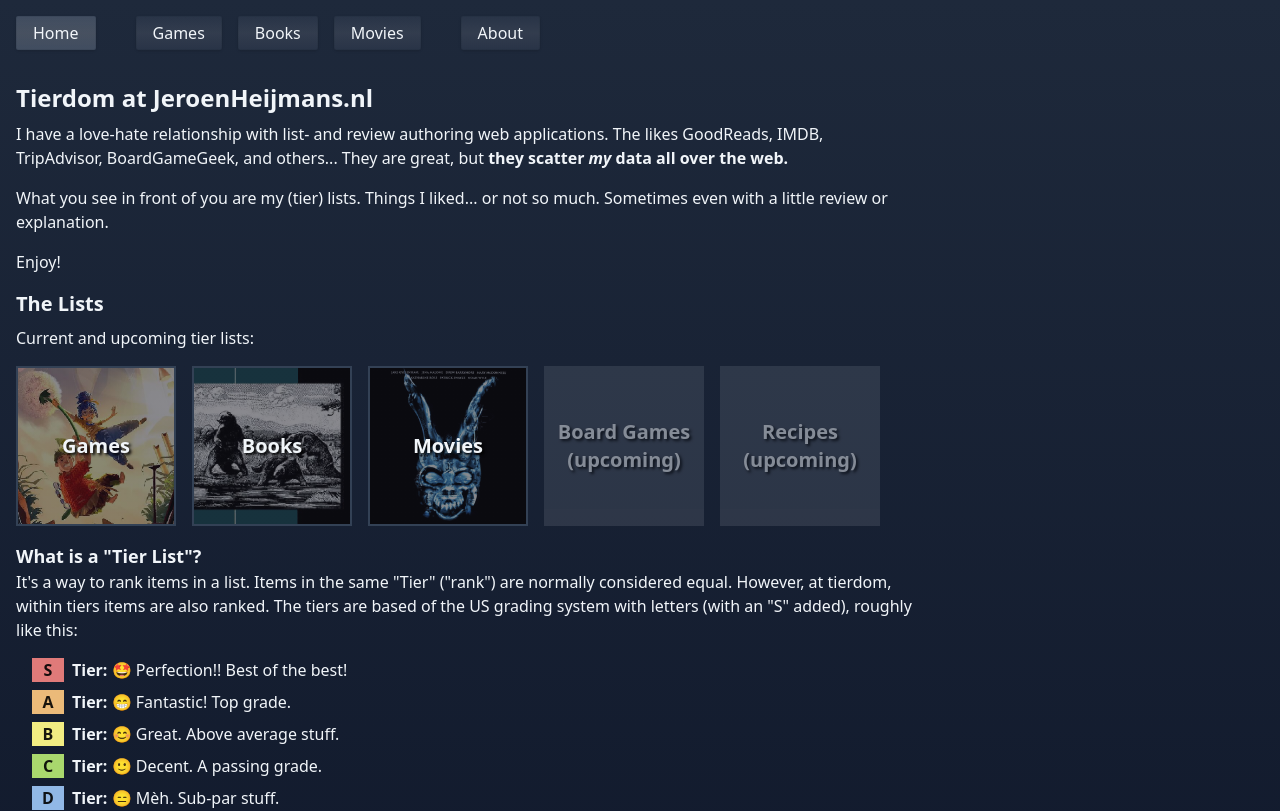
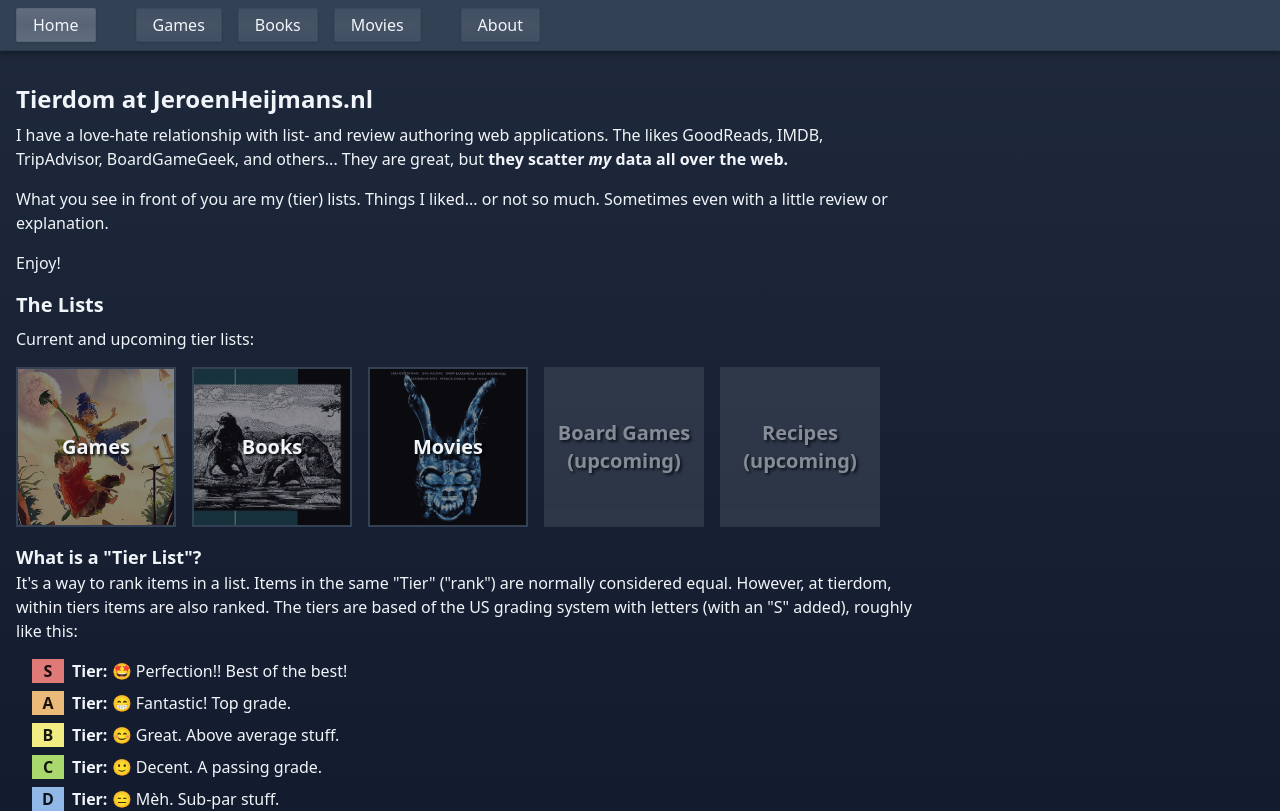
Before and after one commit to jeroenheijmans/tierdom, a SvelteKit app: page / in a window 1280 px wide. Shown: the top 811 px of the page. Built offline with nearby package versions, Linux system fonts and the light colour scheme.

Commit message:
Improve nav bar

```diff
--- a/src/app.html
+++ b/src/app.html
@@ -23,7 +23,7 @@
     <title>Tierdom JeroenHeijmans.nl</title>
     %sveltekit.head%
   </head>
-  <body data-sveltekit-preload-data="hover">
+  <body data-sveltekit-preload-data="hover" class="overflow-y-scroll">
     <div style="display: contents">%sveltekit.body%</div>
   </body>
 </html>
--- a/src/lib/components/NavItem.svelte
+++ b/src/lib/components/NavItem.svelte
@@ -4,8 +4,8 @@
 
   $: bg =
     $page.url.pathname == href
-      ? 'bg-gradient-to-b from-slate-400/30 via-slate-100/20 to-slate-400/30'
-      : 'bg-gradient-to-b from-slate-400/10 via-slate-100/10 to-slate-400/10';
+      ? 'bg-gradient-to-b from-slate-300/30 via-slate-100/20 to-slate-300/30'
+      : 'bg-gradient-to-b from-slate-300/10 via-slate-100/10 to-slate-300/10';
 </script>
 
 <a {href} class={`hover:bg-slate-500/20 hover:shadow-lg px-2 py-1 md:px-4 md:py-1 shadow border border-slate-900/10 rounded-sm ${bg}`}>
--- a/src/routes/+layout.svelte
+++ b/src/routes/+layout.svelte
@@ -9,9 +9,10 @@
 </script>
 
 <div class="min-h-screen flex flex-col bg-gradient-to-b from-slate-800 to-slate-900 text-slate-100">
-  <div class="px-2 md:px-4 mb-8">
-    <div class="max-w-page mx-auto pb-4">
-      <nav class="flex gap-1 md:gap-4 pt-4">
+  <div class="mb-8">
+    <div class="pb-4">
+      <div class="sticky top-0 py-1 md:py-2 border-b border-b-slate-900/20 bg-slate-700 z-10 drop-shadow-[0_4px_2px_rgba(0,0,0,0.25)]">
+        <nav class="flex gap-1 md:gap-4 max-w-page mx-auto px-2 md:px-4 ">
           <div class="flex flex-wrap items-center gap-1 md:gap-4">
             <NavItem href="/">Home</NavItem>
             <span class="hidden md:inline-block w-2" />
@@ -24,7 +25,7 @@
           <div class={`ml-auto flex flex-nowrap ${togglesClass}`}>
             <button
               aria-label="Toggle square tier list items"
-            class={`p-1 md:p-2 flex gap-2 hover:opacity-90 shrink-0
+              class={`p-1 md:px-2 flex items-start gap-2 hover:opacity-90 shrink-0
                 ${$layoutMode === LayoutMode.square ? 'opacity-75' : 'opacity-25'}`}
               title="toggle compact mode with little squares"
               on:click={toggleSquareMode}
@@ -34,7 +35,7 @@
             </button>
             <button
               aria-label="Toggle rectangular tier list items"
-            class={`p-1 md:p-2 flex gap-2 hover:opacity-90 shrink-0 mr-2 sm:mr-0
+              class={`p-1 md:px-2 flex items-start gap-2 hover:opacity-90 shrink-0 mr-2 sm:mr-0
                 ${$layoutMode === LayoutMode.rectangle ? 'opacity-75' : 'opacity-25'}`}
               title="toggle extended mode with full reviews"
               on:click={toggleRectangleMode}
@@ -44,7 +45,10 @@
             </button>
           </div>
         </nav>
+      </div>
+      <div class="max-w-page mx-auto px-2 md:px-4 ">
         <slot />
+      </div>
     </div>
   </div>
   <footer class="mt-auto border-t border-t-slate-700 bg-black/10 py-2">
```
Lines whose indentation alone changed are shown as unchanged.
